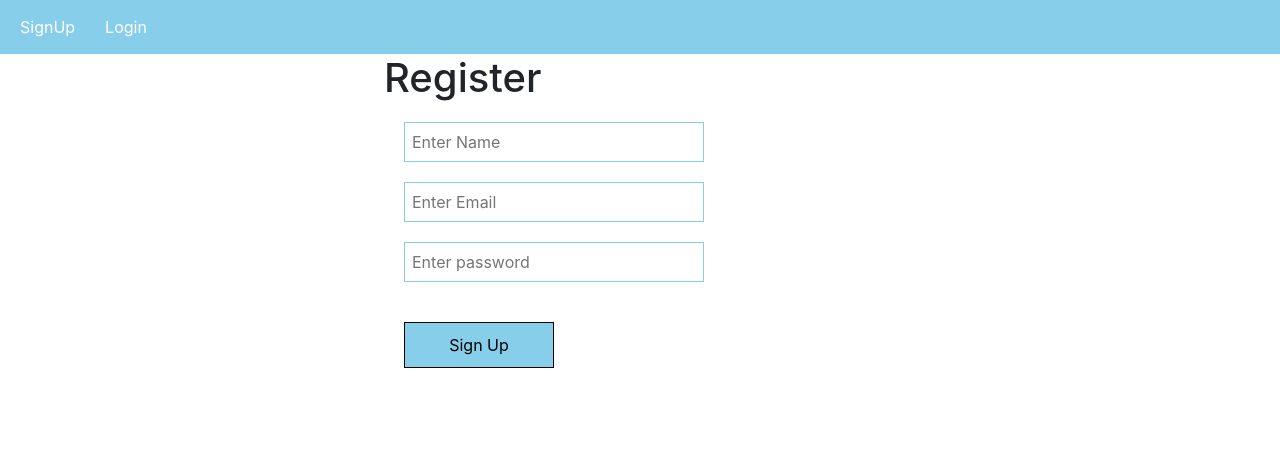
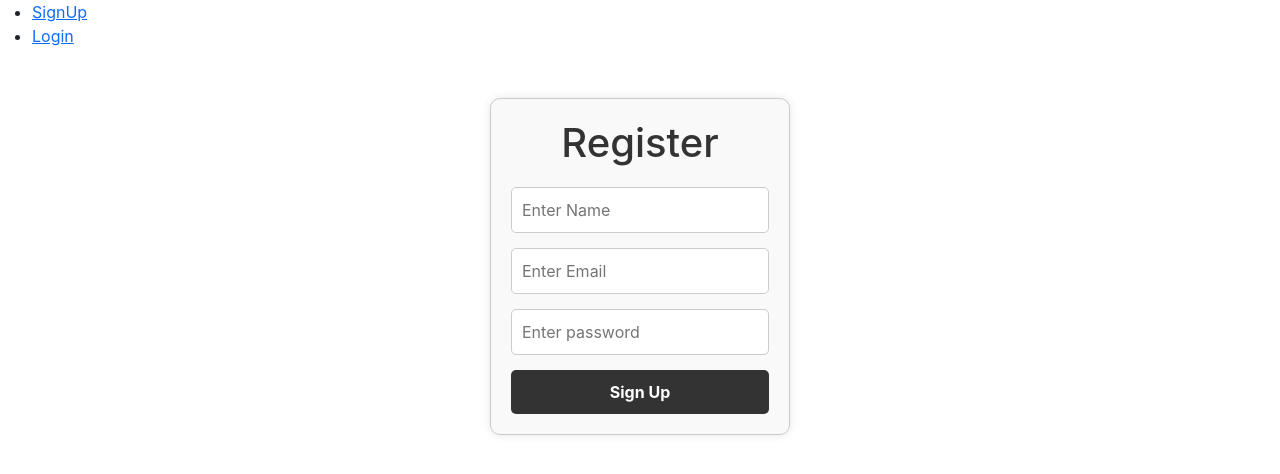
Before and after one commit to BLACKY001J/INotes, a React (Create React App) app in the folder frontend/: page /signup in a window 1280 px wide. Shown: the top 474 px of the page. Built offline with nearby package versions, Linux system fonts and the light colour scheme.

Commit message:
Update App.css

```diff
--- a/frontend/src/App.css
+++ b/frontend/src/App.css
@@ -1,143 +1,334 @@
 
-.nav-ul {
-  padding: 5px;
-  margin: 0px;
-  background-color: skyblue;
-}
-.nav-ul li{
-  display:  inline-block;
-  padding: 10px;
-}
-.nav-ul li a {
-  color: #fff;
-  text-decoration: none;
-  padding: 5px;
-}
-.footer {
-  position: absolute;
-  bottom: 0;
-  background-color: skyblue;
-  width: 100%;
-  text-align: center;
+.nav-component {
+    background-color: #333;
+    padding: 10px;
+    height: 50px;
 }
 
-.App-logo {
-  height: 40vmin;
-  pointer-events: none;
+.navulh {
+    list-style-type: none;
+    margin: 0;
+    padding: 0;
+    display: flex;
 }
 
 
-@media (prefers-reduced-motion: no-preference) {
-  .App-logo {
-    animation: App-logo-spin infinite 20s linear;
-  }
+.navuls {
+    list-style-type: none;
+    margin: 0;
+    padding: 0;
+    display: flex;
+    justify-content: flex-end;
 }
 
-.App-header {
-  background-color: #282c34;
-  min-height: 100vh;
-  display: flex;
-  flex-direction: column;
-  align-items: center;
-  justify-content: center;
-  font-size: calc(10px + 2vmin);
-  color: white;
+
+.navulh li {
+    margin: 0 10px;
 }
 
-.App-link {
-  color: #61dafb;
+
+
+.navulh li a {
+    text-decoration: none;
+    color: white;
+    font-weight: bold;
+    padding: 8px 16px;
+    border-radius: 4px;
 }
 
-.register, .product{
-  margin-left: 30%;
-}
-.login{
-  margin-left: 30%;
-  margin-top: 100px;
+
+.navulh li a:hover {
+    background-color: #575757;
 }
 
-.inputBox {
-  padding: 7px;
-  display: block;
-  border: 1px solid skyblue;
-  width: 300px;
-  margin: 20px;
+
+.navuls li {
+    margin: 0 10px;
 }
 
-.appButton {
-  margin: 20px;
-  width: 150px;
-  padding: 10px;
-  background-color: skyblue;
-  border: solid 1px;
-  cursor: pointer;
-}
-.nav-right{
-  text-align: right;
-}
-.logo {
-  width: 45px;
-  height: 45px;
-  border-radius: 50%;
-  float: left;
-  margin-top: 3px;
-  margin-left: 10px;
+
+.navuls li a {
+    text-decoration: none;
+    color: white;
+    font-weight: bold;
+    padding: 8px 16px;
+    border-radius: 4px;
 }
 
-.invalid-input {
-  display: block;
-  color: red;
-  margin-top: -20px;
-  margin-left: 20px;
+
+.navuls li a:hover {
+    background-color: #575757;
 }
 
-.product-list {
-  text-align: center;
-  margin-top: 50px;
+
+
+
+
+/* Login */
+
+/* General styling for the login container */
+.login {
+    width: 300px;
+    margin: 50px auto;
+    padding: 20px;
+    border: 1px solid #ccc;
+    border-radius: 10px;
+    background-color: #f9f9f9;
+    box-shadow: 0 0 10px rgba(0, 0, 0, 0.1);
+    text-align: center;
 }
 
-.product-list ul li {
-  display: inline-block;
-  width: 150px;
-  border: 1px solid skyblue;
-  padding: 5px;
+/* Styling for the login heading */
+.login h1 {
+    margin-bottom: 20px;
+    color: #333;
 }
 
-.product-list ul{
-  margin: 0;
+/* Styling for the input boxes */
+.inputBox {
+    width: 100%;
+    padding: 10px;
+    margin-bottom: 15px;
+    border: 1px solid #ccc;
+    border-radius: 5px;
+    box-sizing: border-box;
 }
 
-.search-product-box {
-  width: 400px;
-  margin: 20px;
-  height: 38px;
-  padding-left: 30px;
-  border: solid 1px skyblue;
+/* Styling for the login button */
+.appButton {
+    width: 100%;
+    padding: 10px;
+    border: none;
+    border-radius: 5px;
+    background-color: #333;
+    color: white;
+    font-weight: bold;
+    cursor: pointer;
 }
 
-.app-container{
-  grid-template-columns: 1fr;
+.appButton:hover {
+    background-color: #575757;
 }
 
-@media (min-width: 600px){
-  .app-container{
-    display: grid;
-    grid-template-columns: 200px 1fr;
-    gap: 20px;
-  }
+
+
+/* Signup */
+
+/* General styling for the register container */
+.register {
+    width: 300px;
+    margin: 50px auto;
+    padding: 20px;
+    border: 1px solid #ccc;
+    border-radius: 10px;
+    background-color: #f9f9f9;
+    box-shadow: 0 0 10px rgba(0, 0, 0, 0.1);
+    text-align: center;
 }
 
-.note-form{
-  display: flex;
-  flex-direction: column;
-  gap: 20px;
+/* Styling for the register heading */
+.register h1 {
+    margin-bottom: 20px;
+    color: #333;
 }
 
-@keyframes App-logo-spin {
-  from {
-    transform: rotate(0deg);
-  }
-  to {
-    transform: rotate(360deg);
-  }
+/* Styling for the input boxes */
+.inputBox {
+    width: 100%;
+    padding: 10px;
+    margin-bottom: 15px;
+    border: 1px solid #ccc;
+    border-radius: 5px;
+    box-sizing: border-box;
 }
+
+/* Styling for the register button */
+.appButton {
+    width: 100%;
+    padding: 10px;
+    border: none;
+    border-radius: 5px;
+    background-color: #333;
+    color: white;
+    font-weight: bold;
+    cursor: pointer;
+}
+
+.appButton:hover {
+    background-color: #575757;
+}
+
+
+
+/* Notes */
+
+/* General styling for the app container */
+.app-container {
+    width: 400px;
+    margin: 50px auto;
+    padding: 20px;
+    border: 1px solid #ccc;
+    border-radius: 10px;
+    background-color: #f9f9f9;
+    box-shadow: 0 0 10px rgba(0, 0, 0, 0.1);
+    text-align: center;
+}
+
+/* Styling for the heading */
+.app-container h2 {
+    margin-bottom: 20px;
+    color: #333;
+}
+
+/* Styling for the form */
+.note-form {
+    display: flex;
+    flex-direction: column;
+    align-items: center;
+}
+
+/* Styling for the input fields */
+.input-form, .text-area {
+    width: 100%;
+    padding: 10px;
+    margin-bottom: 15px;
+    border: 1px solid #ccc;
+    border-radius: 5px;
+    box-sizing: border-box;
+}
+
+/* Styling for the text area specifically */
+.text-area {
+    height: 150px;
+    resize: none;
+}
+
+/* Styling for the button */
+.btn {
+    width: 100%;
+    padding: 10px;
+    border: none;
+    border-radius: 5px;
+    background-color: #333;
+    color: white;
+    font-weight: bold;
+    cursor: pointer;
+}
+
+.btn:disabled {
+    background-color: #ccc;
+    cursor: not-allowed;
+}
+
+.btn:hover:not(:disabled) {
+    background-color: #575757;
+}
+
+
+/* Card component */
+
+/* General styling for the card */
+.card-container {
+    width: 18rem;
+    margin: 20px auto;
+    padding: 15px;
+    border: 1px solid #ccc;
+    border-radius: 10px;
+    background-color: #fff;
+    box-shadow: 0 0 10px rgba(0, 0, 0, 0.1);
+}
+
+/* Styling for the card body */
+.card-body {
+    display: flex;
+    flex-direction: column;
+    align-items: flex-start;
+}
+
+/* Styling for the card title */
+.card-title {
+    font-size: 1.25rem;
+    margin-bottom: 10px;
+    color: #333;
+}
+
+/* Styling for the card text */
+.card-text {
+    font-size: 1rem;
+    margin-bottom: 20px;
+    color: #555;
+}
+
+/* Styling for the buttons */
+.card-container .btn-primary {
+    background-color: #007bff;
+    color: #fff;
+    border: none;
+    padding: 10px;
+    border-radius: 5px;
+    cursor: pointer;
+    margin-bottom: 10px;
+}
+
+.card-container .btn-primary:hover {
+    background-color: #0056b3;
+}
+
+.card-container .btn-link {
+    font-size: 1rem;
+    color: #007bff;
+    text-decoration: none;
+    cursor: pointer;
+}
+
+.card-container .btn-link:hover {
+    text-decoration: underline;
+}
+
+
+/* update note */
+
+
+/* General styling for the product container */
+.product {
+    width: 400px;
+    margin: 50px auto;
+    padding: 20px;
+    border: 1px solid #ccc;
+    border-radius: 10px;
+    background-color: #f9f9f9;
+    box-shadow: 0 0 10px rgba(0, 0, 0, 0.1);
+    text-align: center;
+}
+
+/* Styling for the heading */
+.product h1 {
+    margin-bottom: 20px;
+    color: #333;
+}
+
+/* Styling for the input boxes */
+.inputBox {
+    width: 100%;
+    padding: 10px;
+    margin-bottom: 15px;
+    border: 1px solid #ccc;
+    border-radius: 5px;
+    box-sizing: border-box;
+}
+
+/* Styling for the update button */
+.appButton {
+    width: 100%;
+    padding: 10px;
+    border: none;
+    border-radius: 5px;
+    background-color: #333;
+    color: white;
+    font-weight: bold;
+    cursor: pointer;
+}
+
+.appButton:hover {
+    background-color: #575757;
+}
```
